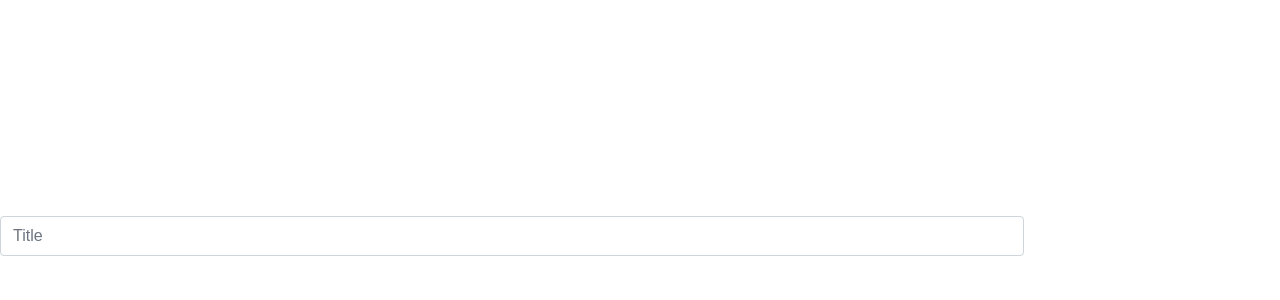
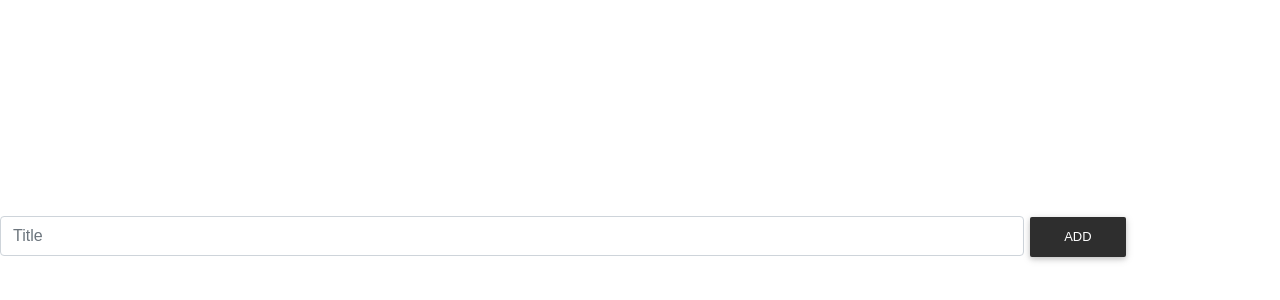
Before and after one commit to muhammadsarim555/react_work, a React (Create React App) app in the folder todoList_react/: page / in a window 1280 px wide. Shown: the part 168-468 px from the top of the page. Built offline with nearby package versions, Linux system fonts and the light colour scheme.

Commit message:
Initial Work Added

```diff
--- a/todoList_react/src/App.css
+++ b/todoList_react/src/App.css
@@ -4,4 +4,11 @@
   height: 40px;
   /* text-align: center; */
   margin-top: 30%;
+  display: inline;
 }
+
+#addbtn{
+  height: 40px;
+  line-height: 2px;
+
+}
--- a/todoList_react/src/App.js
+++ b/todoList_react/src/App.js
@@ -10,6 +10,7 @@ class App extends Component {
     <div className="App">
          <div className="form-group">
         <input type="text" className="form-control" id="title" placeholder="Title"/>
+        <button id="addbtn" type="button" class="btn btn-elegant">Add </button>
     </div>
 
   </div>
```
